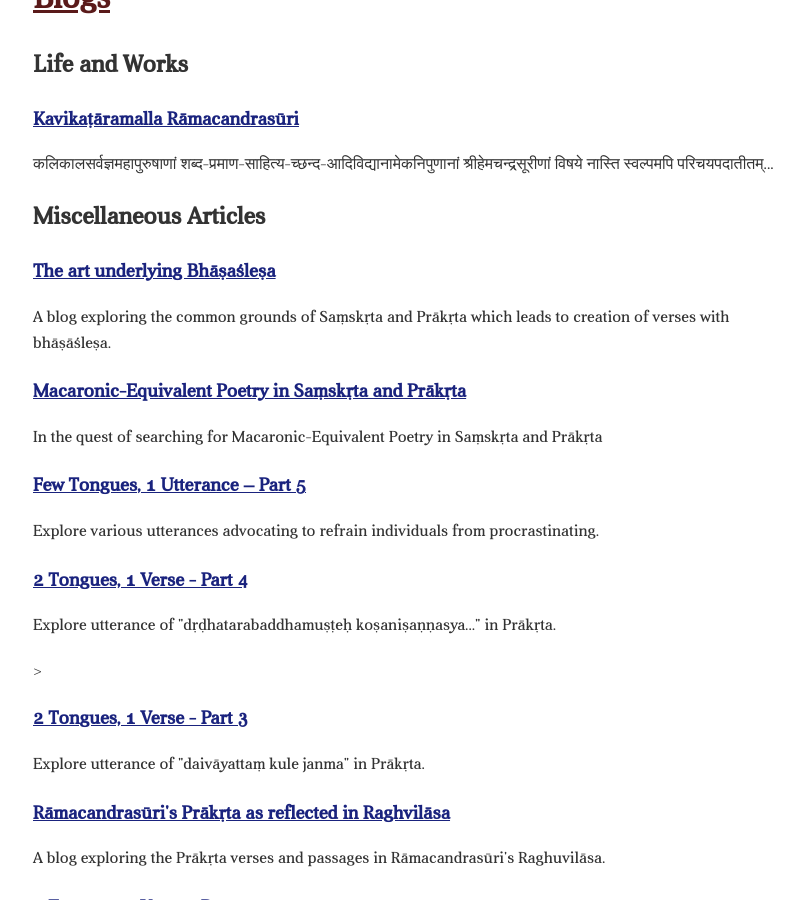
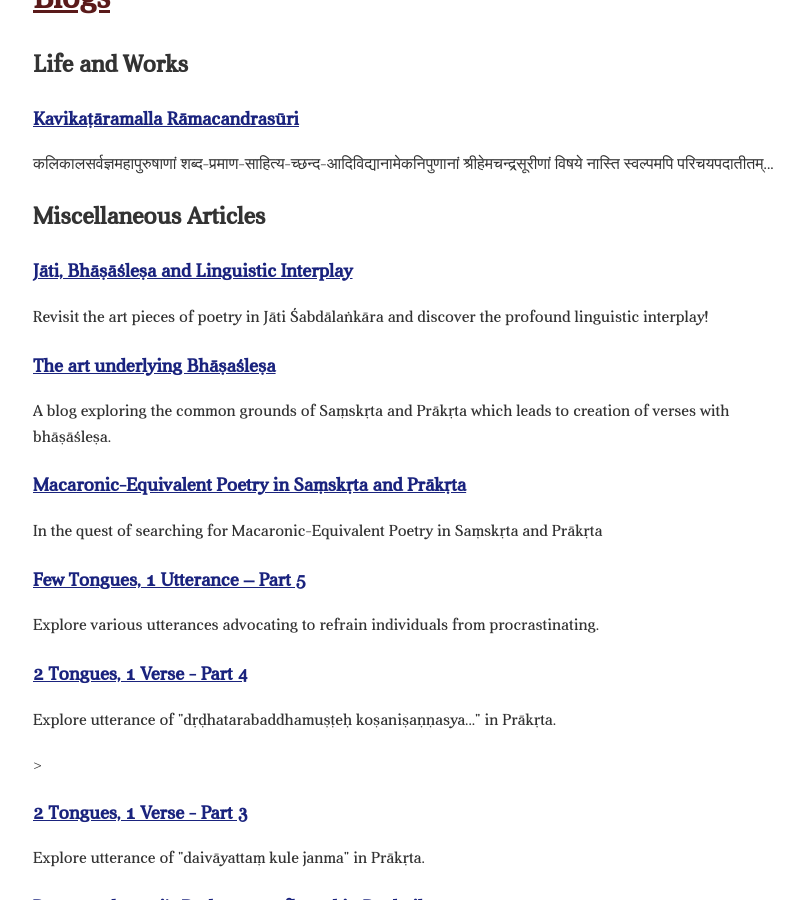
Before and after one commit to svyoma/svyoma.github.io, a Jekyll site: the page blogs.html, which Jekyll copies as it is, in a window 1280 px wide and 900 px high, scrolled down 1916 px. Shown: the whole window, without its empty margins (227-1031 px from the left). Built offline with Jekyll 4.4.1, drawn with Linux system fonts in a browser that asks for light colours; some web fonts are replaced.

Commit message:
Update blogs.html

```diff
--- a/blogs.html
+++ b/blogs.html
@@ -237,6 +237,10 @@
     </li>
 <h2>Miscellaneous Articles</h2>
 <li class="blog-item">
+    <h3 class="blog-title" onclick="openBlog('blogs/bhasaslesa-3')">Jāti, Bhāṣāśleṣa and Linguistic Interplay</h3>
+    <p class="blog-excerpt">Revisit the art pieces of poetry in Jāti Śabdālaṅkāra and discover the profound linguistic interplay!</p>
+</li>
+<li class="blog-item">
     <h3 class="blog-title" onclick="openBlog('blogs/bhasaslesa-2')">The art underlying Bhāṣaśleṣa</h3>
     <p class="blog-excerpt">A blog exploring the common grounds of Saṃskṛta and Prākṛta which leads to creation of verses with bhāṣāśleṣa.</p>
 </li>
```
